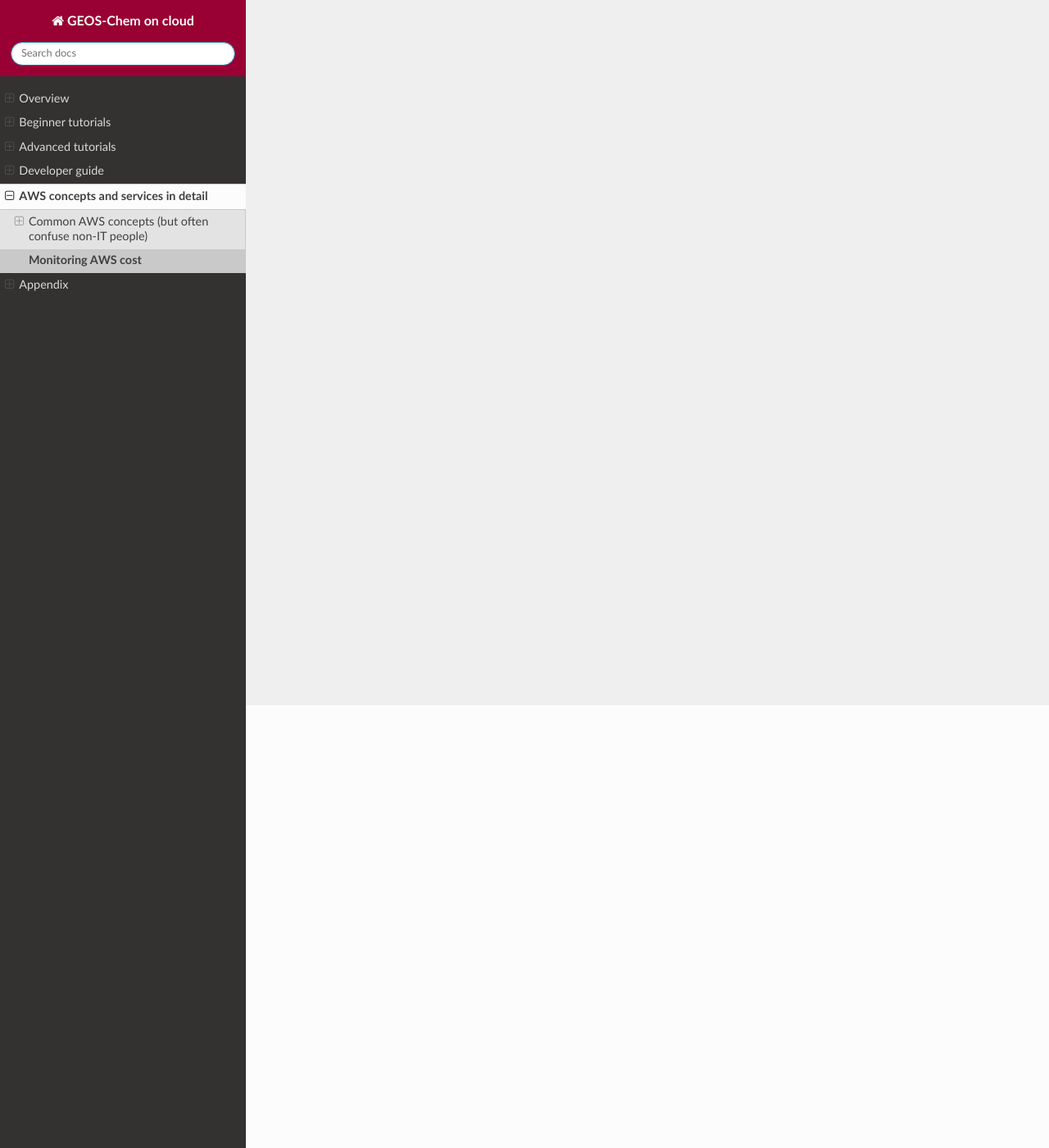
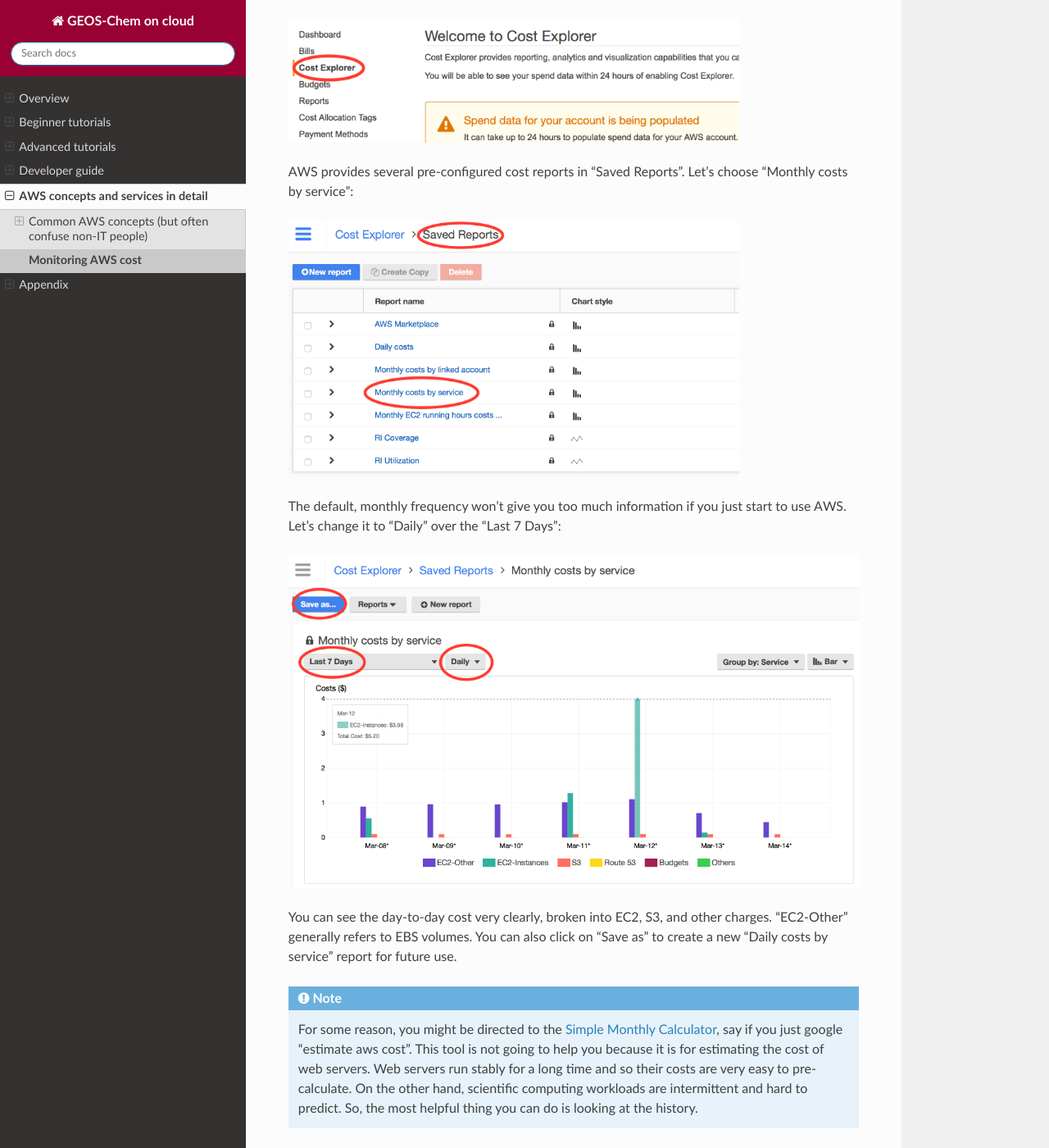
Before and after one commit to geoschem/geos-chem-cloud, a Sphinx documentation site: the page built from doc/source/chapter05_aws-in-detail/monitor-cost.rst, in a window 1280 px wide and 1400 px high, scrolled down 540 px. Shown: the whole window at 82% size. Built offline with Sphinx 7.4.7 and the Read the Docs theme 2.0.0, drawn with Linux system fonts in a browser that asks for light colours; some of the changed text lies outside the part shown.

Commit message:
Finish cost monitoring tutorial

```diff
--- a/doc/source/chapter05_aws-in-detail/monitor-cost.rst
+++ b/doc/source/chapter05_aws-in-detail/monitor-cost.rst
@@ -1,2 +1,29 @@
 Monitoring AWS cost
 ===================
+
+Time to talk about money. The :ref:`Researcher’s Handbook <researcher-handbook-label>` has a very comprehensive introduction to all kinds of budget management tools. I find that the `AWS Cost Explorer <https://aws.amazon.com/aws-cost-management/aws-cost-explorer/>`_ is the most straighforward and intuitive one.
+
+Go to your billing console:
+
+.. figure:: img/choose-billing-console.png
+  :width: 150px
+
+Select "Cost Explorer". For the first time, you need to enable it and wait for 24 hours.
+
+.. figure:: img/cost-explorer.png
+  :width: 550px
+
+AWS provides several pre-configured cost reports in "Saved Reports". Let's choose "Monthly costs by service":
+
+.. figure:: img/saved-reports.png
+  :width: 550px
+
+The default, monthly frequency won't give you too much information if you just start to use AWS. Let's change it to "Daily" over the "Last 7 Days":
+
+.. figure:: img/daily-cost.png
+
+You can see the day-to-day cost very clearly, broken into EC2, S3, and other charges. "EC2-Other" generally refers to EBS volumes. You can also click on "Save as" to create a new "Daily costs by service" report for future use.
+
+.. note::
+
+  For some reason, you might be directed to the `Simple Monthly Calculator <https://calculator.s3.amazonaws.com/index.html>`_, say if you just google "estimate aws cost". This tool is not going to help you because it is for estimating the cost of web servers. Web servers run stably for a long time and so their costs are very easy to pre-calculate. On the other hand, scientific computing workloads are intermittent and hard to predict. So, the most helpful thing you can do is looking at the history.
```
Also changed, not shown: doc/source/chapter05_aws-in-detail/img/choose-billing-console.png (added), doc/source/chapter05_aws-in-detail/img/cost-explorer.png (added), doc/source/chapter05_aws-in-detail/img/daily-cost.png (added), doc/source/chapter05_aws-in-detail/img/saved-reports.png (added).
